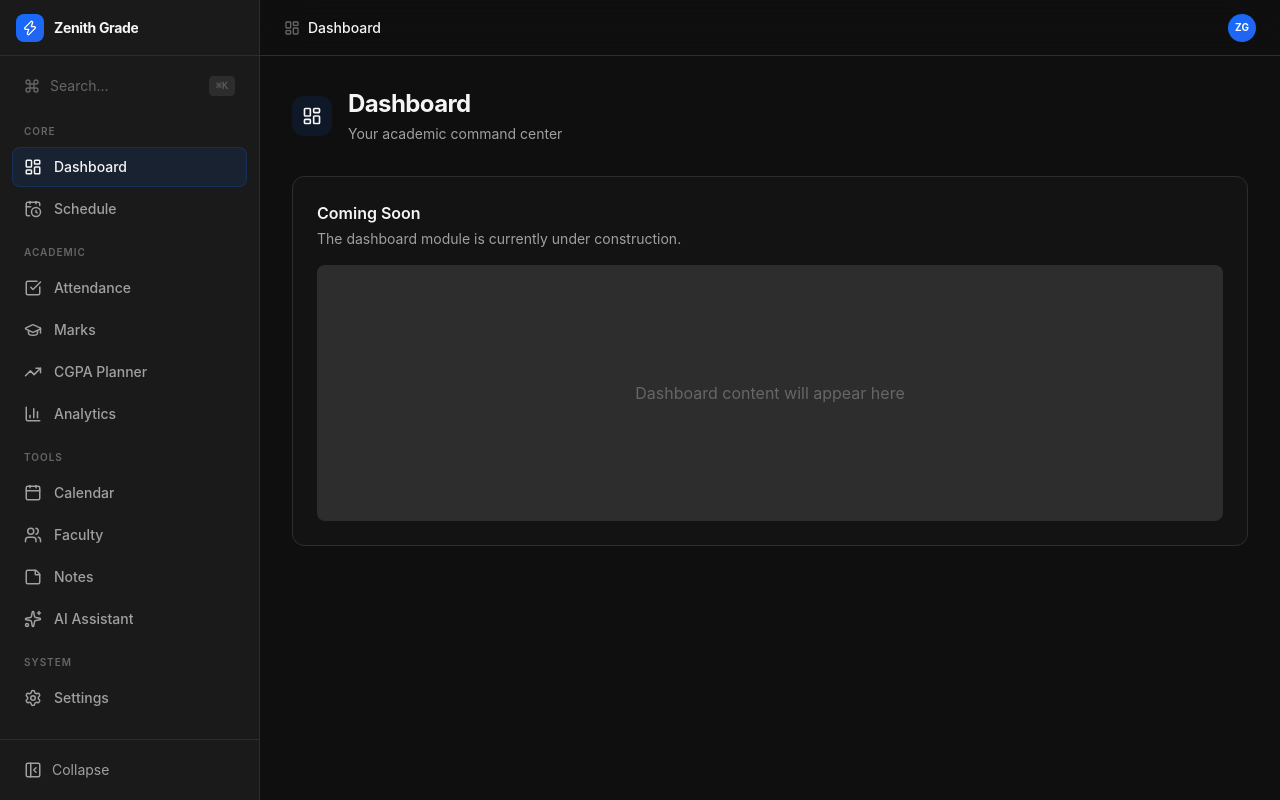
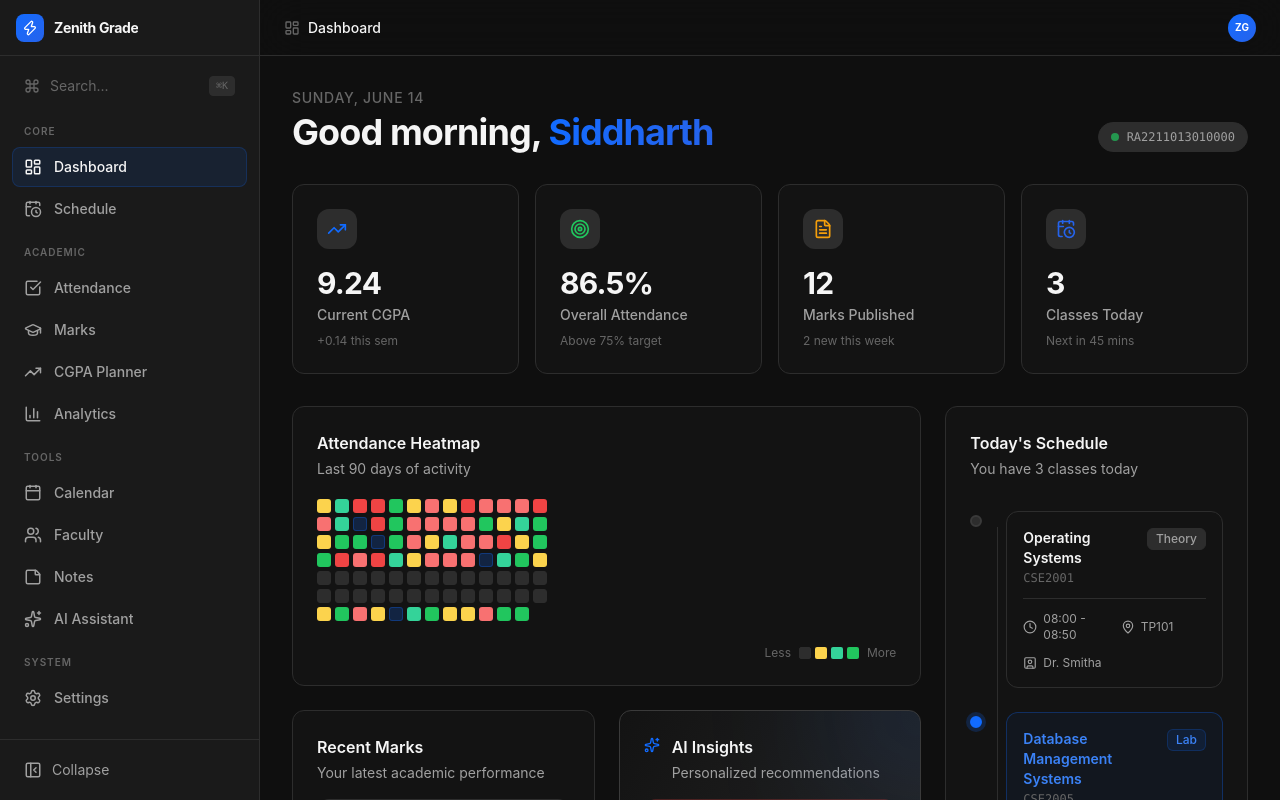
Before and after one commit to sxddhxrthg/smart-attendance-manager, a React (Vite) app in the folder frontend/: page /dashboard in a window 1280 px wide. Shown: the top 800 px of the page. Built offline with nearby package versions, Linux system fonts and the light colour scheme.

Commit message:
feat(dashboard): finalize integration and update progress

```diff
--- a/frontend/src/components/ui/SectionCard.tsx
+++ b/frontend/src/components/ui/SectionCard.tsx
@@ -3,6 +3,7 @@
 interface SectionCardProps {
   title: string;
   description?: string;
+  icon?: React.ReactNode;
   children?: React.ReactNode;
   actions?: React.ReactNode;
   className?: string;
@@ -11,6 +12,7 @@
 function SectionCard({
   title,
   description,
+  icon,
   children,
   actions,
   className = "",
@@ -18,6 +20,8 @@
   return (
     <Card className={className}>
       <div className="flex items-start justify-between gap-4 mb-4">
+        <div className="flex items-start gap-3">
+          {icon && <div className="mt-0.5">{icon}</div>}
           <div>
             <h3 className="text-base font-semibold text-[var(--text-primary)]">
               {title}
@@ -28,6 +32,7 @@
               </p>
             )}
           </div>
+        </div>
         {actions && <div className="flex items-center gap-2">{actions}</div>}
       </div>
       {children}
--- a/frontend/src/routes/index.tsx
+++ b/frontend/src/routes/index.tsx
@@ -3,7 +3,7 @@
 import type { RouteObject } from "react-router";
 import AppShell from "@/layouts/AppShell";
 
-const DashboardPage = lazy(() => import("@/pages/DashboardPage"));
+const DashboardPage = lazy(() => import("@/pages/Dashboard"));
 const SchedulePage = lazy(() => import("@/pages/SchedulePage"));
 const AttendancePage = lazy(() => import("@/pages/AttendancePage"));
 const MarksPage = lazy(() => import("@/pages/MarksPage"));
```
Also changed, not shown: 1 other file (tests, documents, lock files or other folders). Lines whose indentation alone changed are shown as unchanged.
